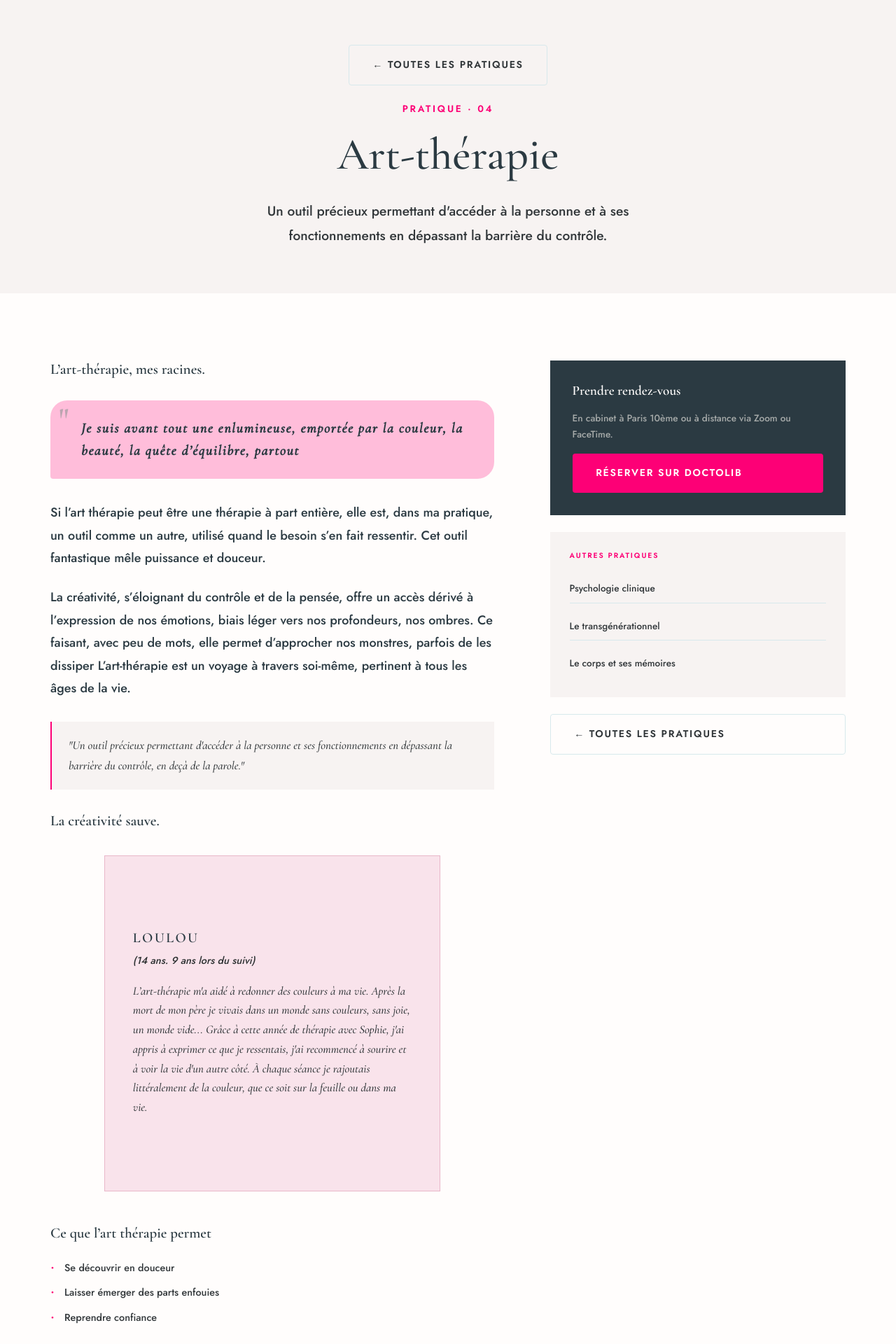
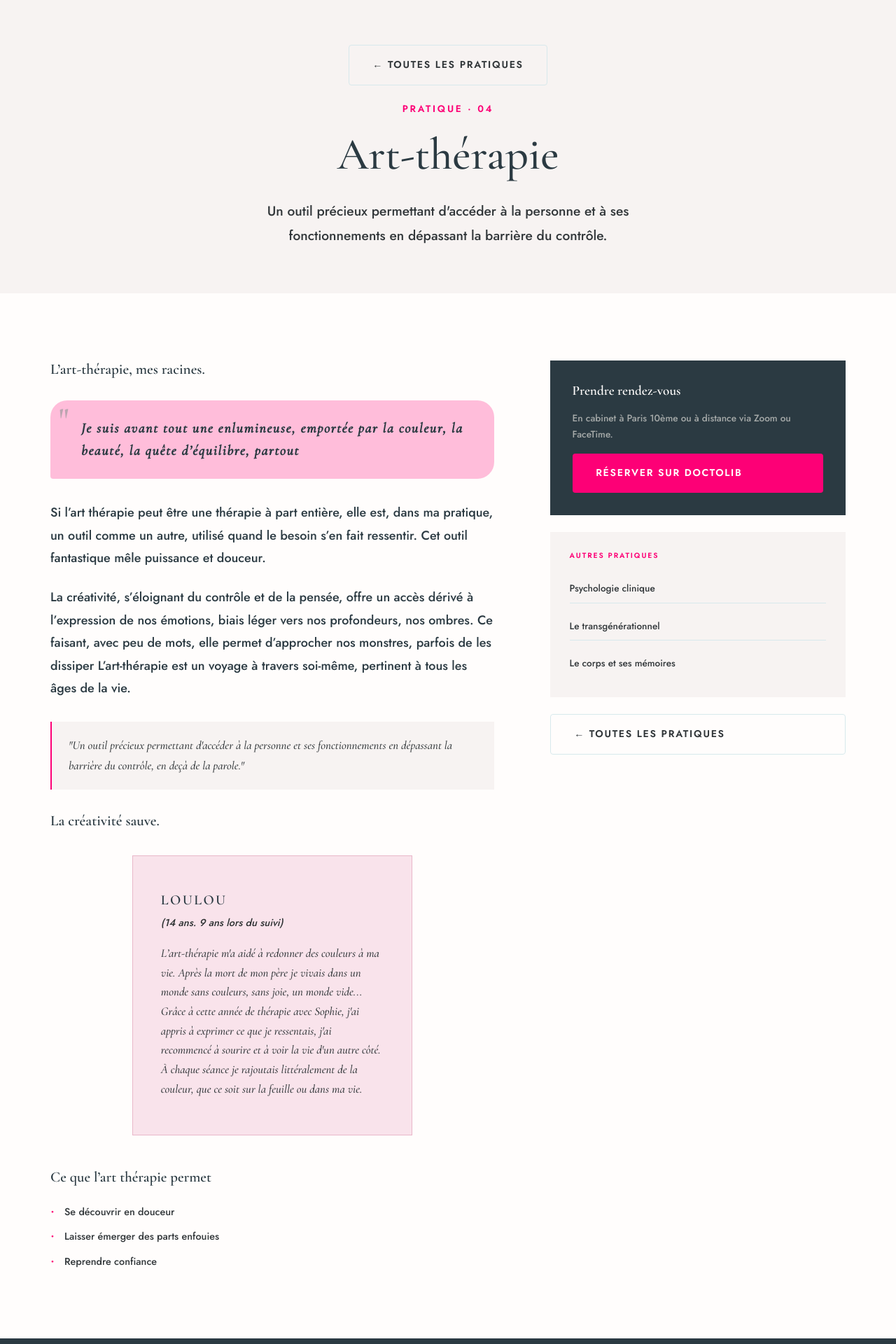
Before and after one commit to Sophie-Jacquet-Audebert/Sophie-Jacquet-Audebert, a React (Vite) app: page /pratiques/art-therapie in a window 1280 px wide. Shown: the top 1920 px of the page at 70% size. Built offline with nearby package versions, Linux system fonts and the light colour scheme; no server answers; the database is empty.

Commit message:
css modif

```diff
--- a/src/pages/ArtTherapie.css
+++ b/src/pages/ArtTherapie.css
@@ -1,5 +1,5 @@
 .art-therapy-testimonial {
-  width: min(100%, 30rem);
+  width: min(100%, 25rem);
   aspect-ratio: 1;
   box-sizing: border-box;
   display: flex;
```
